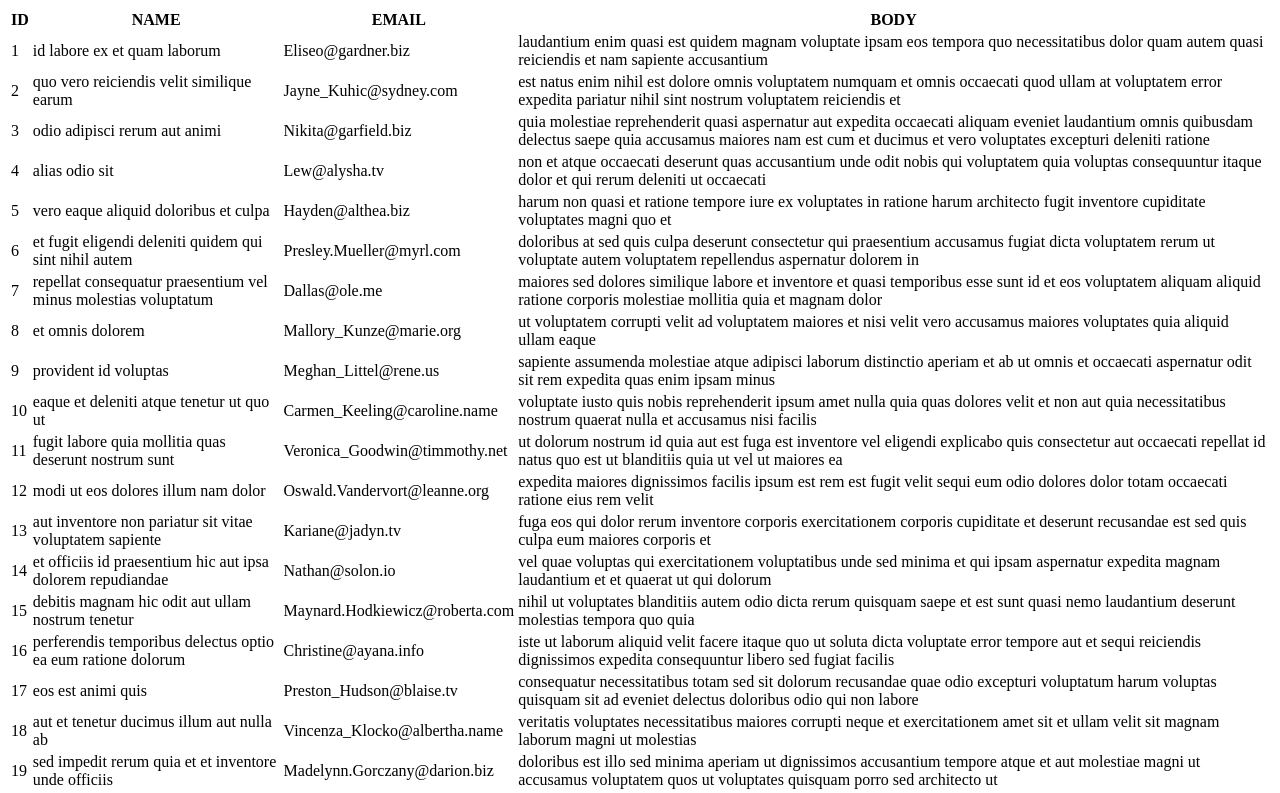
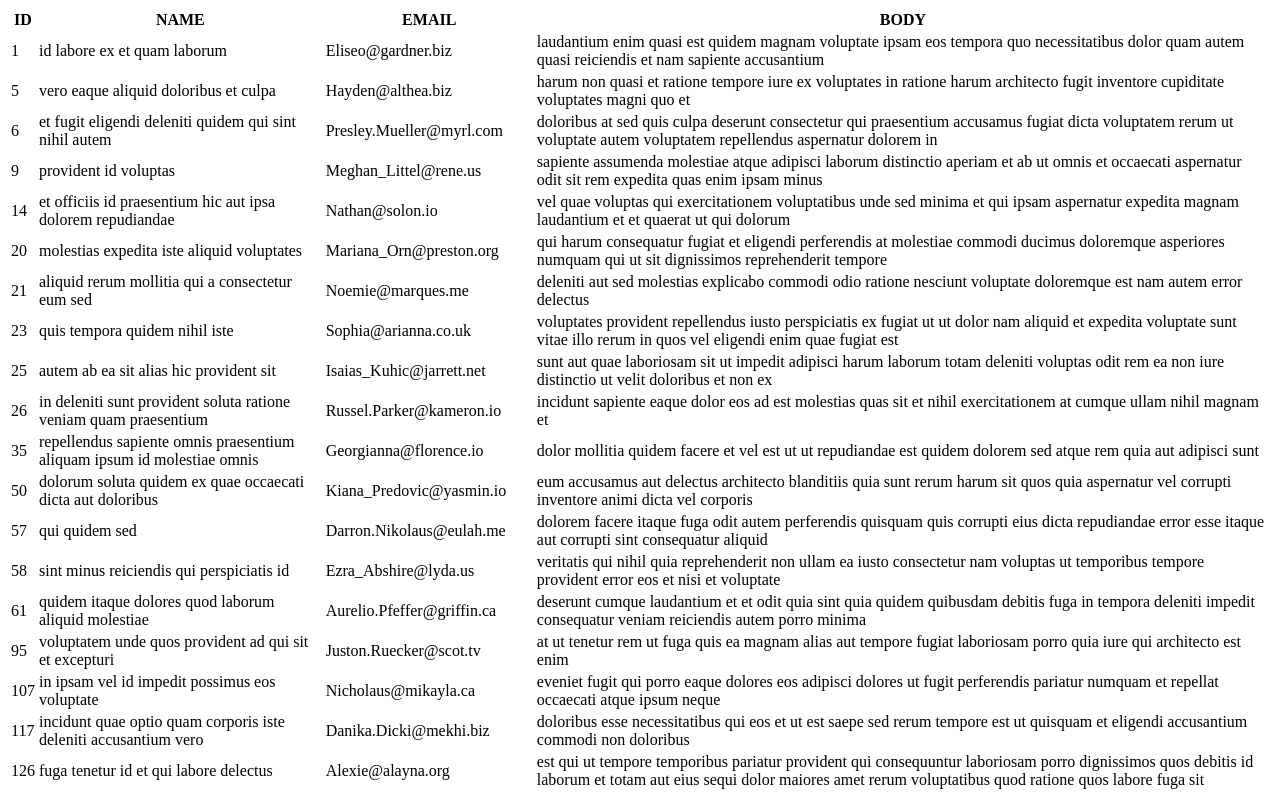
Before and after one commit to DaMishalkina/vue-spa-to-work-with-tables, a Vue app: page / in a window 1280 px wide. Shown: the top 793 px of the page. Built offline with nearby package versions, Linux system fonts and the light colour scheme.

Commit message:
add filter for data

```diff
--- a/src/components/UsersTable.vue
+++ b/src/components/UsersTable.vue
@@ -9,6 +9,11 @@ const TABLE_HEADERS = ["ID", "NAME", "EMAIL", "BODY" ];
 const USERS_PER_PAGE = 50;
 
 const users = ref([]);
+let searchValues = ref({
+  id: "" as string,
+  name: "id" as string,
+  body: "" as string,
+});
 const usersPerPage: number = USERS_PER_PAGE;
 let currentPageNumber = ref(1);
 const getUsers = async() => {
@@ -27,6 +32,36 @@ const paginatedUsers = computed(() => {
   return updatedData.slice(from, to);
 })
 
+const search = () => {
+  let result = [...users.value];
+  Object.entries(searchValues.value).forEach((searchValue: string[]) => {
+    const [key, value]: string[] = searchValue;
+    const newValue = value.toString().toLowerCase();
+    if (newValue !== ""){
+      result = result.filter(user => {
+        return (user[key] as string).toString().toLowerCase().includes(newValue);
+      })
+    }
+  })
+
+  return result;
+};
+
+
+
+const filteredItems = computed(() => {
+  return search();
+})
+
+const isDataFiltered = computed(() => {
+  const trueArray: boolean[] = [];
+  Object.values(searchValues.value).forEach(value => {
+    value.toString().length > 0 && trueArray.push(true)
+  });
+
+  return trueArray.length > 0;
+})
+
 const handlePageClick = (page: number) => {
   currentPageNumber.value = page;
 }
@@ -41,14 +76,15 @@ onMounted(() => {
 <template>
   <main>
     <TableTemplate
-        :table-data=paginatedUsers
+        :table-data="isDataFiltered ? filteredItems : paginatedUsers"
         :table-headers="TABLE_HEADERS"
     />
     <PaginationComponent
+        v-if="!isDataFiltered"
         :handle-page-click="handlePageClick"
         :default-items-per-page="usersPerPage"
         :default-page-number="currentPageNumber"
-        :data=users
+        :data="users"
     />
   </main>
 </template>
```
